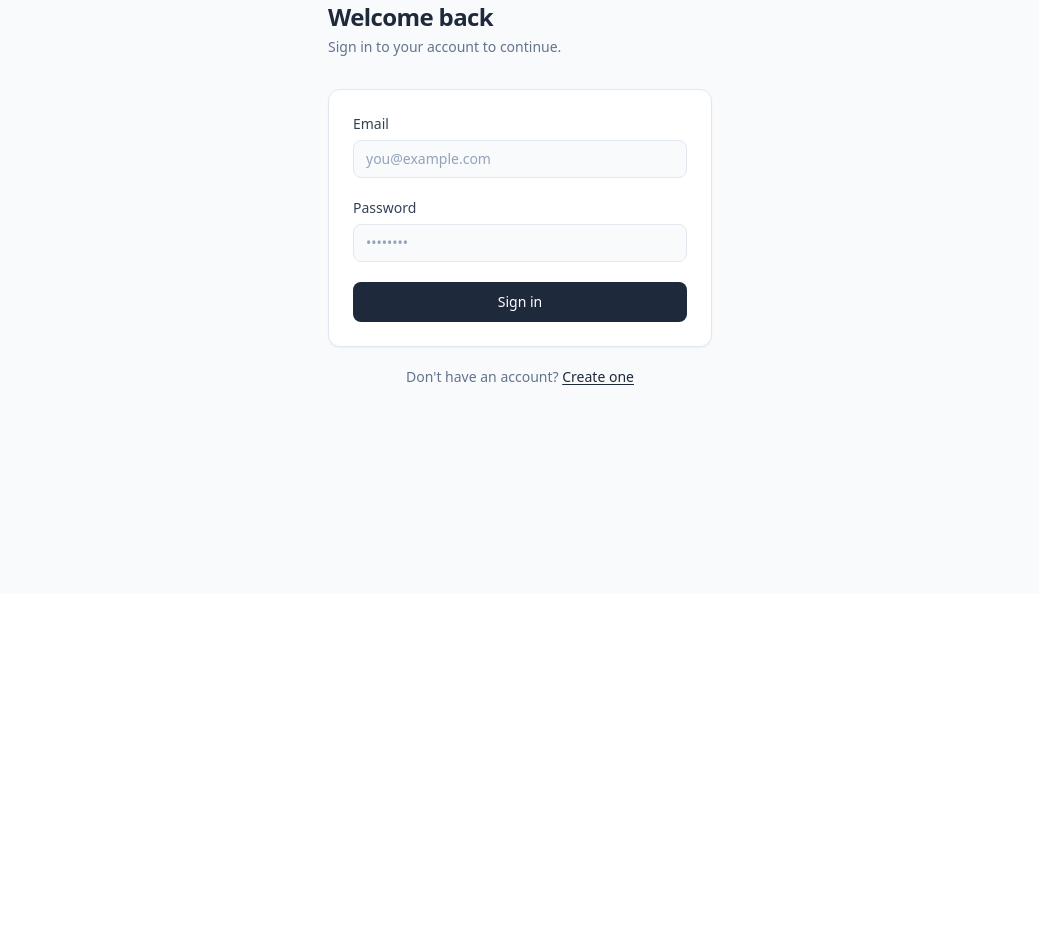
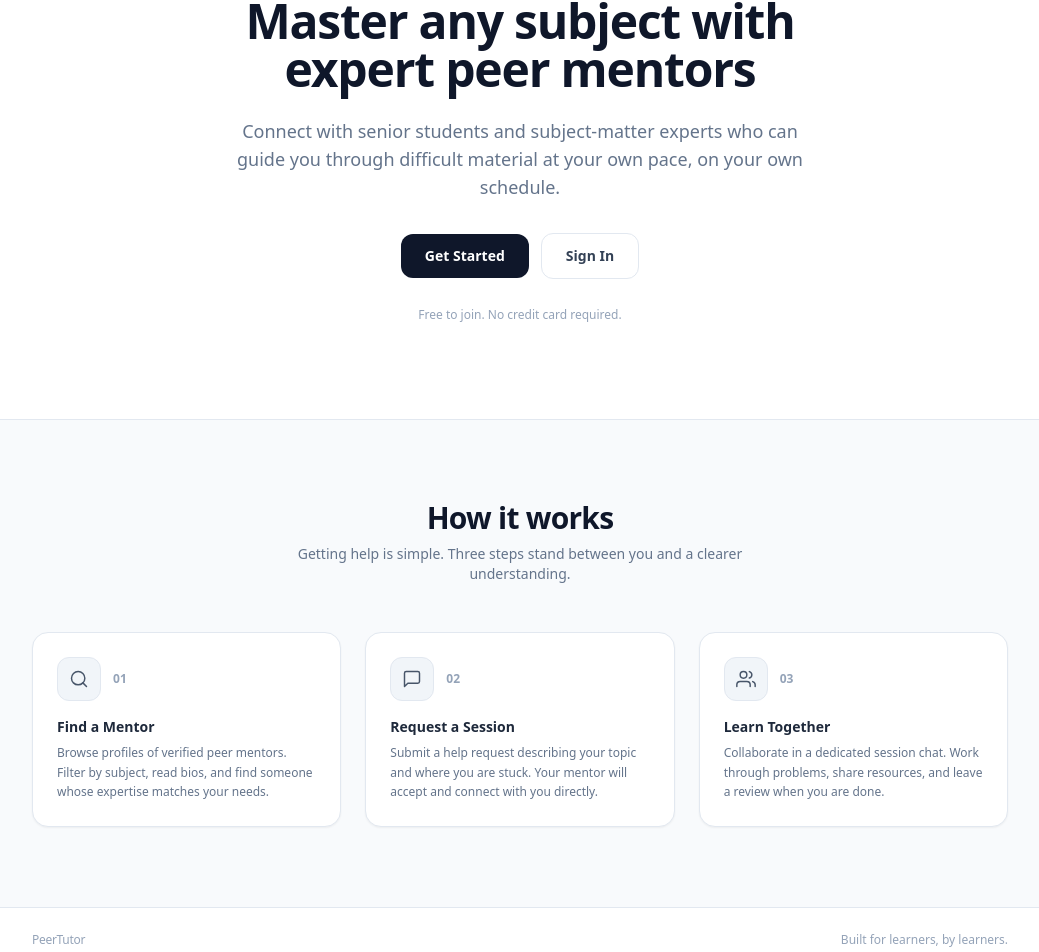
Before and after one commit to Razvanpng/peer-tutoring-app, a React (Vite) app: page / in a window 1280 px wide. Before the commit this address led to /login. Shown: the part 206-1158 px from the top of the page, without its empty margins (120-1159 px from the left). Before the commit the page ends 800 px from the top, so only its background shows below. Built offline with nearby package versions, Linux system fonts and the light colour scheme; no server answers.

Commit message:
feat: add public landing page and update root routing logic

```diff
--- /dev/null
+++ b/src/pages/public/LandingPage.jsx
@@ -0,0 +1,159 @@
+import { Link } from 'react-router-dom';
+
+function Navbar() {
+  return (
+    <nav className="border-b border-slate-200 bg-white">
+      <div className="max-w-5xl mx-auto px-6 h-14 flex items-center justify-between">
+        <span className="text-sm font-semibold text-slate-900 tracking-tight">PeerTutor</span>
+        <Link
+          to="/login"
+          className="text-sm font-medium text-slate-600 hover:text-slate-900 transition"
+        >
+          Sign In
+        </Link>
+      </div>
+    </nav>
+  );
+}
+
+function HeroSection() {
+  return (
+    <section className="bg-white border-b border-slate-200">
+      <div className="max-w-5xl mx-auto px-6 py-24 flex flex-col items-center text-center gap-6">
+        <span className="inline-block text-xs font-semibold tracking-widest uppercase text-slate-400 border border-slate-200 rounded-full px-3.5 py-1">
+          Peer Learning Platform
+        </span>
+        <h1 className="text-4xl sm:text-5xl font-bold text-slate-900 leading-tight tracking-tight max-w-2xl">
+          Master any subject with expert peer mentors
+        </h1>
+        <p className="text-base sm:text-lg text-slate-500 leading-relaxed max-w-xl">
+          Connect with senior students and subject-matter experts who can guide you through
+          difficult material at your own pace, on your own schedule.
+        </p>
+        <div className="flex items-center gap-3 mt-2">
+          <Link
+            to="/register"
+            className="rounded-xl bg-slate-900 px-6 py-3 text-sm font-semibold text-white hover:bg-slate-700 transition focus:outline-none focus:ring-2 focus:ring-slate-400 focus:ring-offset-2"
+          >
+            Get Started
+          </Link>
+          <Link
+            to="/login"
+            className="rounded-xl border border-slate-200 bg-white px-6 py-3 text-sm font-semibold text-slate-700 hover:bg-slate-50 hover:border-slate-300 transition"
+          >
+            Sign In
+          </Link>
+        </div>
+        <p className="text-xs text-slate-400 mt-1">Free to join. No credit card required.</p>
+      </div>
+    </section>
+  );
+}
+
+function FeatureIcon({ children }) {
+  return (
+    <div className="w-11 h-11 rounded-xl bg-slate-100 border border-slate-200 flex items-center justify-center shrink-0">
+      {children}
+    </div>
+  );
+}
+
+const FEATURES = [
+  {
+    title: 'Find a Mentor',
+    description:
+      'Browse profiles of verified peer mentors. Filter by subject, read bios, and find someone whose expertise matches your needs.',
+    icon: (
+      <svg xmlns="http://www.w3.org/2000/svg" className="w-5 h-5 text-slate-600" viewBox="0 0 24 24" fill="none" stroke="currentColor" strokeWidth="1.75" strokeLinecap="round" strokeLinejoin="round">
+        <circle cx="11" cy="11" r="8" />
+        <line x1="21" y1="21" x2="16.65" y2="16.65" />
+      </svg>
+    ),
+  },
+  {
+    title: 'Request a Session',
+    description:
+      'Submit a help request describing your topic and where you are stuck. Your mentor will accept and connect with you directly.',
+    icon: (
+      <svg xmlns="http://www.w3.org/2000/svg" className="w-5 h-5 text-slate-600" viewBox="0 0 24 24" fill="none" stroke="currentColor" strokeWidth="1.75" strokeLinecap="round" strokeLinejoin="round">
+        <path d="M21 15a2 2 0 0 1-2 2H7l-4 4V5a2 2 0 0 1 2-2h14a2 2 0 0 1 2 2z" />
+      </svg>
+    ),
+  },
+  {
+    title: 'Learn Together',
+    description:
+      'Collaborate in a dedicated session chat. Work through problems, share resources, and leave a review when you are done.',
+    icon: (
+      <svg xmlns="http://www.w3.org/2000/svg" className="w-5 h-5 text-slate-600" viewBox="0 0 24 24" fill="none" stroke="currentColor" strokeWidth="1.75" strokeLinecap="round" strokeLinejoin="round">
+        <path d="M17 21v-2a4 4 0 0 0-4-4H5a4 4 0 0 0-4 4v2" />
+        <circle cx="9" cy="7" r="4" />
+        <path d="M23 21v-2a4 4 0 0 0-3-3.87" />
+        <path d="M16 3.13a4 4 0 0 1 0 7.75" />
+      </svg>
+    ),
+  },
+];
+
+function FeaturesSection() {
+  return (
+    <section className="bg-slate-50">
+      <div className="max-w-5xl mx-auto px-6 py-20 space-y-12">
+        <div className="text-center space-y-2">
+          <h2 className="text-2xl sm:text-3xl font-bold text-slate-900 tracking-tight">
+            How it works
+          </h2>
+          <p className="text-sm text-slate-500 max-w-md mx-auto">
+            Getting help is simple. Three steps stand between you and a clearer understanding.
+          </p>
+        </div>
+
+        <div className="grid grid-cols-1 sm:grid-cols-3 gap-6">
+          {FEATURES.map((feature, index) => (
+            <div
+              key={feature.title}
+              className="bg-white border border-slate-200 rounded-2xl p-6 shadow-sm space-y-4"
+            >
+              <div className="flex items-center gap-3">
+                <FeatureIcon>{feature.icon}</FeatureIcon>
+                <span className="text-xs font-semibold text-slate-400 tabular-nums">
+                  0{index + 1}
+                </span>
+              </div>
+              <div className="space-y-1.5">
+                <h3 className="text-sm font-semibold text-slate-800">{feature.title}</h3>
+                <p className="text-xs text-slate-500 leading-relaxed">{feature.description}</p>
+              </div>
+            </div>
+          ))}
+        </div>
+      </div>
+    </section>
+  );
+}
+
+function Footer() {
+  return (
+    <footer className="border-t border-slate-200 bg-white">
+      <div className="max-w-5xl mx-auto px-6 py-6 flex items-center justify-between">
+        <span className="text-xs text-slate-400 font-medium tracking-tight">PeerTutor</span>
+        <p className="text-xs text-slate-400">
+          Built for learners, by learners.
+        </p>
+      </div>
+    </footer>
+  );
+}
+
+export default function LandingPage() {
+  return (
+    <div className="min-h-screen flex flex-col bg-white">
+      <Navbar />
+      <main className="flex-1">
+        <HeroSection />
+        <FeaturesSection />
+      </main>
+      <Footer />
+    </div>
+  );
+}
--- a/src/router/AppRouter.jsx
+++ b/src/router/AppRouter.jsx
@@ -2,34 +2,45 @@ import { BrowserRouter, Navigate, Route, Routes } from 'react-router-dom';
 import { useAuth } from '../context/AuthContext';
 import ProtectedRoute from './ProtectedRoute';
 import RoleRoute from './RoleRoute';
+import LoadingSpinner from '../components/common/LoadingSpinner';
+import MainLayout from '../components/layout/MainLayout';
+
+import LandingPage from '../pages/public/LandingPage';
 import LoginPage from '../pages/auth/LoginPage';
 import RegisterPage from '../pages/auth/RegisterPage';
-import LoadingSpinner from '../components/common/LoadingSpinner';
-import MainLayout from '../components/layout/MainLayout';
 import MenteeDashboard from '../pages/mentee/MenteeDashboard';
+import MentorDashboard from '../pages/mentor/MentorDashboard';
 import MentorDirectory from '../pages/mentee/MentorDirectory';
-import MentorDashboard from '../pages/mentor/MentorDashboard';
+import SessionView from '../pages/session/SessionView';
 import ProfileSettings from '../pages/profile/ProfileSettings';
-import SessionView from '../pages/session/SessionView';
+import NotFoundPage from '../pages/NotFoundPage';
 
-const RootRedirect = () => {
+function RootRedirect() {
   const { user, profile, isLoading } = useAuth();
 
-  if (isLoading || (user && !profile)) return <LoadingSpinner />;
-  if (!profile) return <Navigate to="/login" replace />;
+  if (isLoading) return <LoadingSpinner />;
+  if (!user) return <LandingPage />;
+  if (user && !profile) return <LoadingSpinner />;
 
-  return <Navigate to={profile.role === 'mentor' ? '/mentor/dashboard' : '/mentee/dashboard'} replace />;
-};
+  return (
+    <Navigate
+      to={profile.role === 'mentor' ? '/mentor/dashboard' : '/mentee/dashboard'}
+      replace
+    />
+  );
+}
 
 export default function AppRouter() {
   return (
     <BrowserRouter>
       <Routes>
+
+        <Route path="/" element={<RootRedirect />} />
+
         <Route path="/login" element={<LoginPage />} />
         <Route path="/register" element={<RegisterPage />} />
 
         <Route element={<ProtectedRoute />}>
-
           <Route element={<MainLayout />}>
 
             <Route element={<RoleRoute role="mentee" />}>
@@ -42,18 +53,13 @@ export default function AppRouter() {
             </Route>
 
             <Route path="/profile" element={<ProfileSettings />} />
+            <Route path="/session/:id" element={<SessionView />} />
+
           </Route>
-
-          <Route path="/session/:id" element={<SessionView />} />
-
-          <Route path="/" element={<RootRedirect />} />
         </Route>
 
-        <Route path="*" element={
-          <div className="min-h-screen bg-slate-50 flex items-center justify-center">
-            <div className="px-4 py-2 border border-slate-200 rounded text-slate-500">404 Not Found</div>
-          </div>
-        } />
+        <Route path="*" element={<NotFoundPage />} />
+
       </Routes>
     </BrowserRouter>
   );
```
